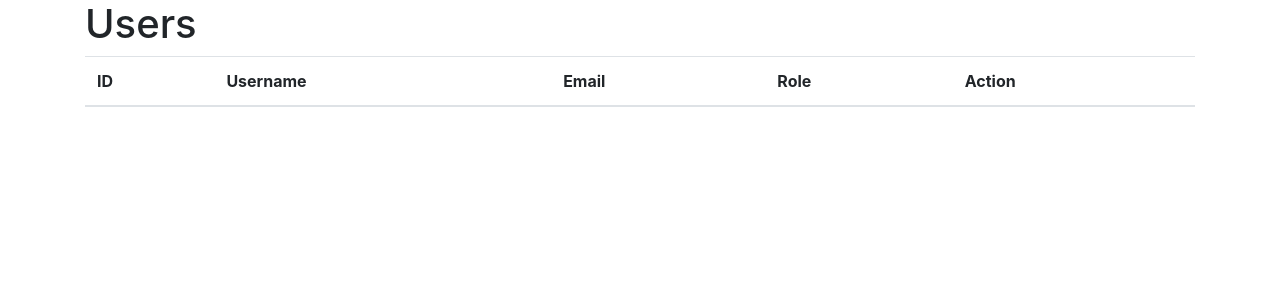
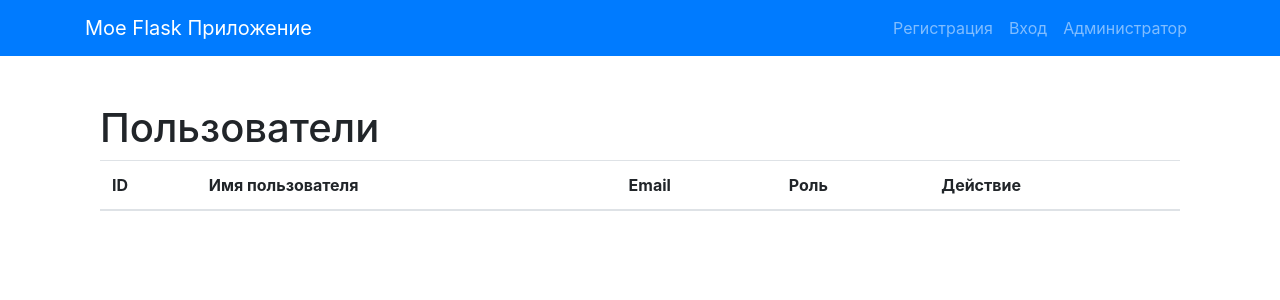
Before and after one commit to aizikov/html, a Flask app: page /users in a window 1280 px wide. Shown: the top 300 px of the page. Run offline with Flask 3, Linux system fonts and the light colour scheme; the visitor is signed in with stand-in values (Sample User, id 1); lists and menus that the app fills with data are empty; some libraries are stand-ins or nearby versions.

Commit message:
добавили базовый шаблон

```diff
--- a/app.py
+++ b/app.py
@@ -22,10 +22,17 @@ with app.app_context():
 
 @app.route('/')
 def index():
-    return render_template('index.html')
+    user = None
+    if 'user_id' in session:
+        user = User.query.get(session['user_id'])
+    return render_template('index.html', user=user)
 
 @app.route('/register', methods=['GET', 'POST'])
 def register():
+    user = None
+    if 'user_id' in session:
+        user = User.query.get(session['user_id'])
+
     if request.method == 'POST':
         username = request.form['username']
         email = request.form['email']
@@ -36,7 +43,7 @@ def register():
         db.session.commit()
         flash('Вы успешно зарегистрировались!', 'success')
         return redirect(url_for('login'))
-    return render_template('register.html')
+    return render_template('register.html', user=user)
 
 @app.route('/admin', methods=['GET', 'POST'])
 def admin():
@@ -70,6 +77,10 @@ def users():
 
 @app.route('/login', methods=['GET', 'POST'])
 def login():
+    user = None
+    if 'user_id' in session:
+        user = User.query.get(session['user_id'])
+
     if request.method == 'POST':
         username = request.form['username']
         password = request.form['password']
@@ -80,7 +91,7 @@ def login():
             return redirect(url_for('dashboard'))
         else:
             flash('Неверное имя пользователя или пароль', 'danger')
-    return render_template('login.html')
+    return render_template('login.html', user=user)
 
 @app.route('/dashboard')
 def dashboard():
@@ -91,4 +102,4 @@ def dashboard():
         return redirect(url_for('login'))
 
 if __name__ == '__main__':
-    app.run(debug=True,host='0.0.0.0', port=5000)
+    app.run(debug=True, host='0.0.0.0', port=5000)
--- /dev/null
+++ b/templates/base.html
@@ -0,0 +1,49 @@
+<!DOCTYPE html>
+<html>
+<head>
+    <title>Мое Flask Приложение</title>
+    <link rel="stylesheet" href="https://stackpath.bootstrapcdn.com/bootstrap/4.5.2/css/bootstrap.min.css">
+    <link rel="stylesheet" href="{{ url_for('static', filename='css/styles.css') }}">
+</head>
+<body>
+    <nav class="navbar navbar-expand-lg navbar-dark bg-primary">
+        <div class="container">
+            <a class="navbar-brand" href="{{ url_for('index') }}">Мое Flask Приложение</a>
+            <button class="navbar-toggler" type="button" data-toggle="collapse" data-target="#navbarNav" aria-controls="navbarNav" aria-expanded="false" aria-label="Toggle navigation">
+                <span class="navbar-toggler-icon"></span>
+            </button>
+            <div class="collapse navbar-collapse" id="navbarNav">
+                <ul class="navbar-nav ml-auto">
+                    <li class="nav-item">
+                        <a class="nav-link" href="{{ url_for('register') }}">Регистрация</a>
+                    </li>
+                    <li class="nav-item">
+                        <a class="nav-link" href="{{ url_for('login') }}">Вход</a>
+                    </li>
+
+                    <li class="nav-item">
+                        <a class="nav-link" href="{{ url_for('admin') }}">Администратор</a>
+                    </li>
+
+                </ul>
+            </div>
+        </div>
+    </nav>
+
+    <div class="container my-5">
+        {% with messages = get_flashed_messages(with_categories=true) %}
+            {% if messages %}
+                {% for category, message in messages %}
+                    <div class="alert alert-{{ category }}">{{ message }}</div>
+                {% endfor %}
+            {% endif %}
+        {% endwith %}
+
+        {% block content %}{% endblock %}
+    </div>
+
+    <script src="https://code.jquery.com/jquery-3.5.1.slim.min.js"></script>
+    <script src="https://cdn.jsdelivr.net/npm/popper.js@1.16.1/dist/umd/popper.min.js"></script>
+    <script src="https://stackpath.bootstrapcdn.com/bootstrap/4.5.2/js/bootstrap.min.js"></script>
+</body>
+</html>
--- a/templates/users.html
+++ b/templates/users.html
@@ -1,21 +1,16 @@
-<!DOCTYPE html>
-<html>
-<head>
-    <title>Users</title>
-    <link rel="stylesheet" href="https://stackpath.bootstrapcdn.com/bootstrap/4.5.2/css/bootstrap.min.css">
-    <link rel="stylesheet" href="{{ url_for('static', filename='css/styles.css') }}">
-</head>
-<body>
+{% extends 'base.html' %}
+
+{% block content %}
 <div class="container">
-        <h1>Users</h1>
+    <h1>Пользователи</h1>
     <table class="table">
         <thead>
             <tr>
                 <th>ID</th>
-                    <th>Username</th>
+                <th>Имя пользователя</th>
                 <th>Email</th>
-                    <th>Role</th>
-                    <th>Action</th>
+                <th>Роль</th>
+                <th>Действие</th>
             </tr>
         </thead>
         <tbody>
@@ -29,10 +24,10 @@
                     <form method="POST" action="{{ url_for('users') }}">
                         <input type="hidden" name="user_id" value="{{ user.id }}">
                         <select name="new_role" class="form-control">
-                                <option value="student" {% if user.role == 'student' %}selected{% endif %}>Student</option>
-                                <option value="teacher" {% if user.role == 'teacher' %}selected{% endif %}>Teacher</option>
+                            <option value="student" {% if user.role == 'student' %}selected{% endif %}>Студент</option>
+                            <option value="teacher" {% if user.role == 'teacher' %}selected{% endif %}>Преподаватель</option>
                         </select>
-                            <button type="submit" class="btn btn-primary">Update</button>
+                        <button type="submit" class="btn btn-primary">Обновить</button>
                     </form>
                 </td>
             </tr>
@@ -40,5 +35,4 @@
         </tbody>
     </table>
 </div>
-</body>
-</html>
+{% endblock %}
```
Also changed, not shown: templates/dashboard.html (+8 -14 lines), templates/index.html (+11 -17 lines), templates/login.html (+8 -14 lines), templates/register.html (+8 -14 lines). Lines whose indentation alone changed are shown as unchanged.
